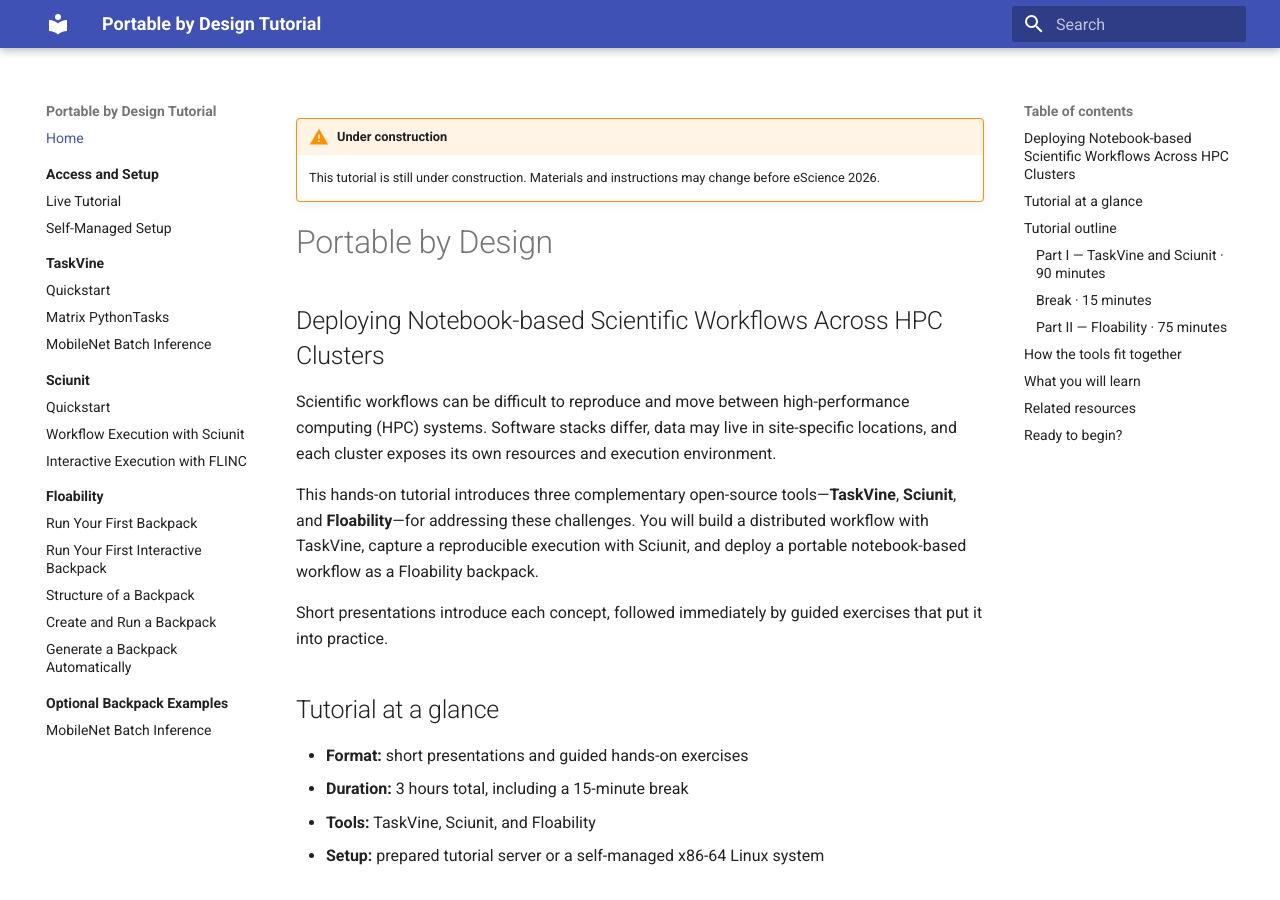
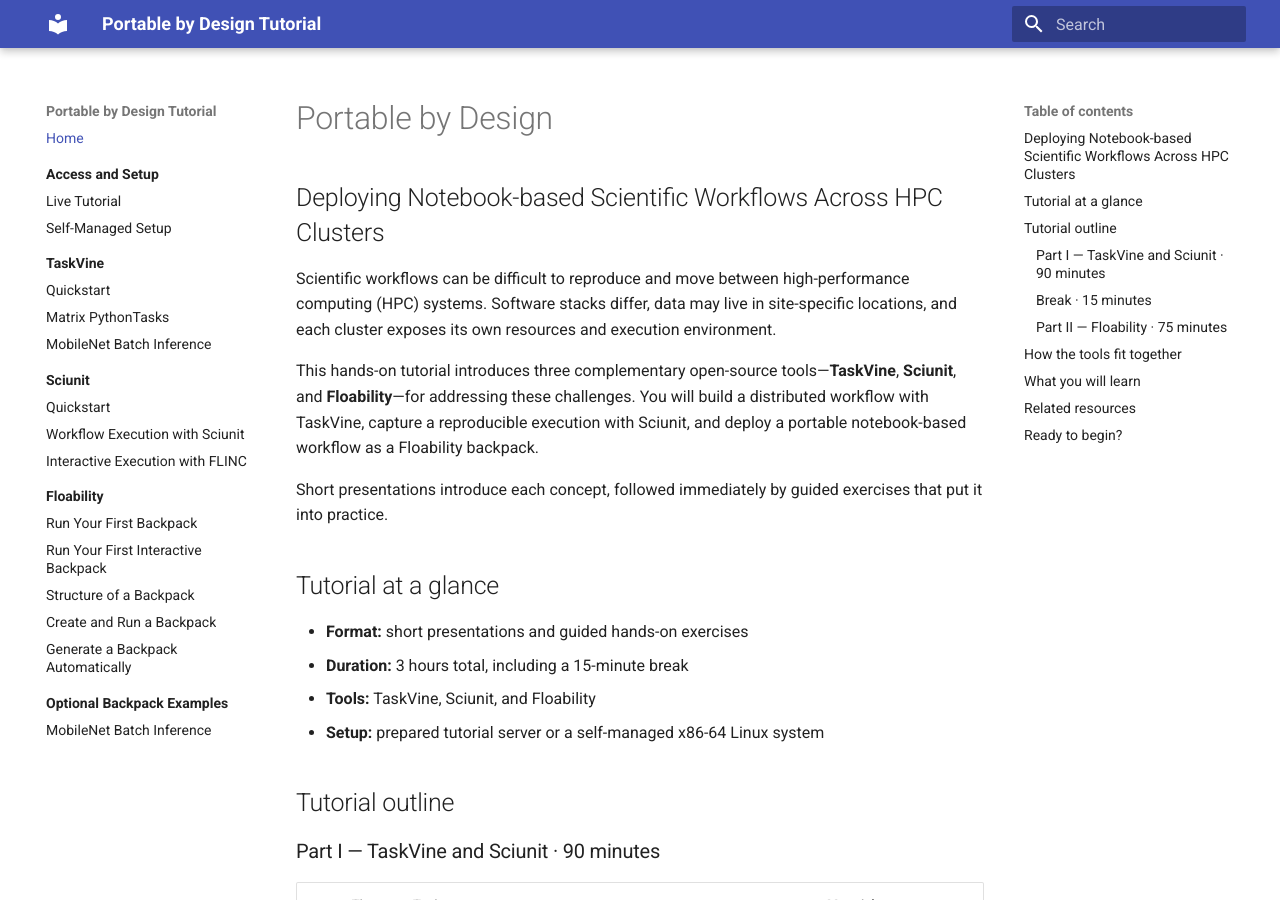
Before and after one commit to floability/tutorial-portable-by-design, an MkDocs documentation site: the page built from docs/index.md, in a window 1280 px wide and 900 px high. Built offline with MkDocs 1.6.1 and Material for MkDocs 9.7.7, drawn with Linux system fonts in a browser that asks for light colours.

Commit message:
Remove tutorial construction banner

```diff
--- a/docs/index.md
+++ b/docs/index.md
@@ -1,6 +1,3 @@
-!!! warning "Under construction"
-    This tutorial is still under construction. Materials and instructions may change before eScience 2026.
-
 # Portable by Design
 
 ## Deploying Notebook-based Scientific Workflows Across HPC Clusters
```
